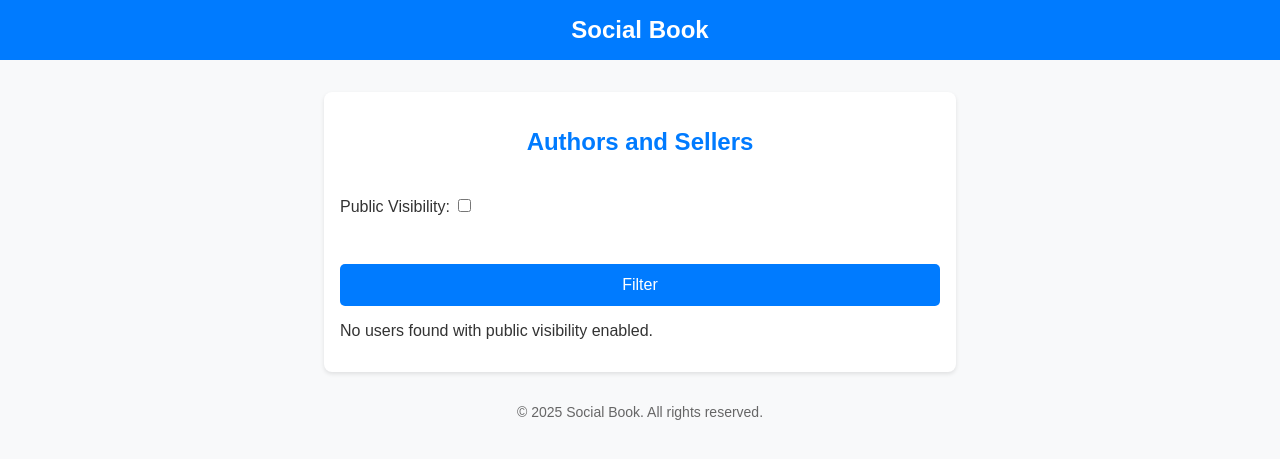
After one commit to Prateek-Main/social_book, a Django app: page /accounts/authors-and-sellers/ in a window 1280 px wide. The commit adds this page. Shown: the top 459 px of the page. Run offline with Django 5.2, Linux system fonts and the light colour scheme; data comes from the database, SQL or seed files in the repository; both versions use the stored data as it was after the commit.

Commit message:
Filters and Queryset

```diff
--- a/accounts/urls.py
+++ b/accounts/urls.py
@@ -1,10 +1,11 @@
 from django.urls import path
 from django.contrib.auth.views import LoginView
-from .views import SignUpView, HomeView, login_view, logout_view
+from .views import SignUpView, HomeView, login_view, logout_view, authors_and_sellers
 
 urlpatterns = [
     path("", HomeView.as_view(), name="home"),
     path("signup/", SignUpView.as_view(), name="signup"),
     path("login/", login_view, name="login"),
     path("logout/", logout_view, name="logout"),
+    path("authors-and-sellers/", authors_and_sellers, name="authors_and_sellers"),
 ]
--- a/accounts/views.py
+++ b/accounts/views.py
@@ -5,6 +5,9 @@ from django.urls import reverse_lazy
 from django.views.generic import CreateView
 from django.views.generic.base import TemplateView
 from accounts.forms import CustomUserCreationForm  # Import the custom form
+from django_filters import FilterSet, BooleanFilter
+from accounts.models import CustomUser
+from django import forms
 
 class HomeView(TemplateView):
     template_name = "home.html"
@@ -29,3 +32,26 @@ def logout_view(request):
     if request.method == "POST":
         logout(request)
         return redirect("login")
+
+
+
+
+# Filter class to filter users by public_visibility
+class UserFilter(FilterSet):
+    public_visibility = BooleanFilter(field_name='public_visibility', label="Public Visibility", widget=forms.CheckboxInput)
+
+    class Meta:
+        model = CustomUser
+        fields = ['public_visibility']
+
+# View to display authors and sellers (users with public_visibility=True)
+def authors_and_sellers(request):
+    # Create the filter object from the GET request
+    user_filter = UserFilter(request.GET, queryset=CustomUser.objects.filter(public_visibility=True)) #queryset = CustomUser.objects.filter(public_visibility=True)
+
+
+    # Use the filter to get the filtered list of users
+    users = user_filter.qs
+
+    # Render the template with the filtered users
+    return render(request, 'authors_and_sellers.html', {'users': users, 'filter': user_filter})
--- /dev/null
+++ b/static/templates/authors_and_sellers.html
@@ -0,0 +1,28 @@
+{% extends "base.html" %}
+
+{% block title %}Authors and Sellers{% endblock %}
+
+{% block content %}
+<h2>Authors and Sellers</h2>
+
+<!-- Filter Form -->
+<form method="get">
+    {{ filter.form.as_p }}
+    <button type="submit" class="btn">Filter</button>
+</form>
+
+<!-- Display Users -->
+<div class="user-list">
+    {% if users %}
+        <ul>
+            {% for user in users %}
+                <li>
+                    <strong>{{ user.email }}</strong> - Public Visibility: {{ user.public_visibility }}
+                </li>
+            {% endfor %}
+        </ul>
+    {% else %}
+        <p>No users found with public visibility enabled.</p>
+    {% endif %}
+</div>
+{% endblock %}
```
Also changed, not shown: static/templates/home.html (+8 -0 lines), db.sqlite3.
